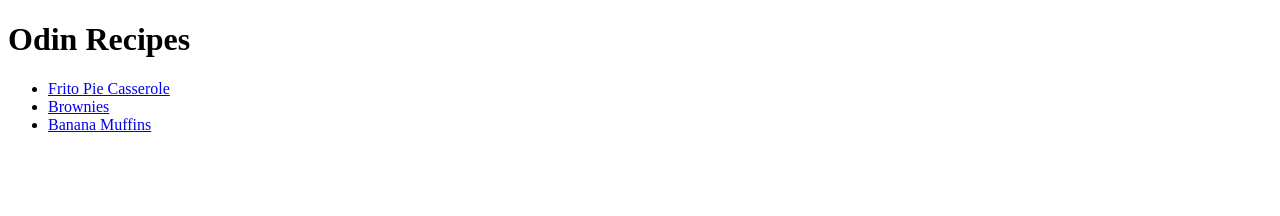
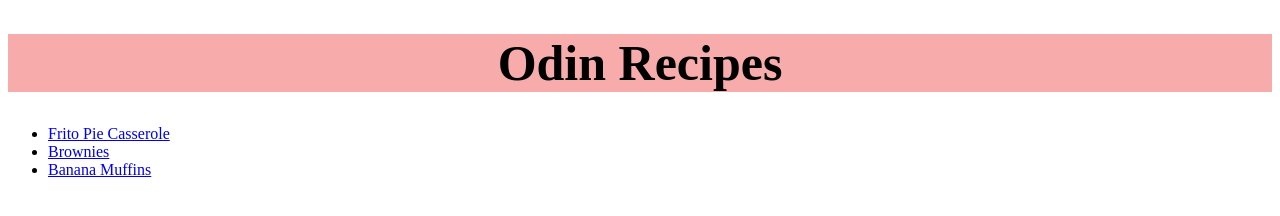
Before and after one commit to Davensport/odin-recipes, a plain HTML site: page index.html in a window 1280 px wide. Drawn offline with Linux system fonts and the light colour scheme.

Commit message:
Create styles.css Added styles.css and linked the css file to index.html. Added a red background, center align and larger font to the main class, which I put on the Odin Recipes header.

```diff
--- a/index.html
+++ b/index.html
@@ -3,10 +3,11 @@
     <head>
         <meta charset="unf-8">
         <title>Odin Recipes</title>
+        <link rel="stylesheet" href="styles.css">
     </head>
 
     <body>
-        <h1>Odin Recipes</h1>
+        <h1 class="main">Odin Recipes</h1>
         <ul>
             <li><a href="./recipes/frito_pie_casserole.html">Frito Pie Casserole</a></li>
             <li><a href="./recipes/brownies.html">Brownies</a></li>
--- /dev/null
+++ b/styles.css
@@ -0,0 +1,5 @@
+.main {
+    background-color: rgb(248, 171, 171);
+    text-align: center;
+    font-size: 50px;
+}
```
